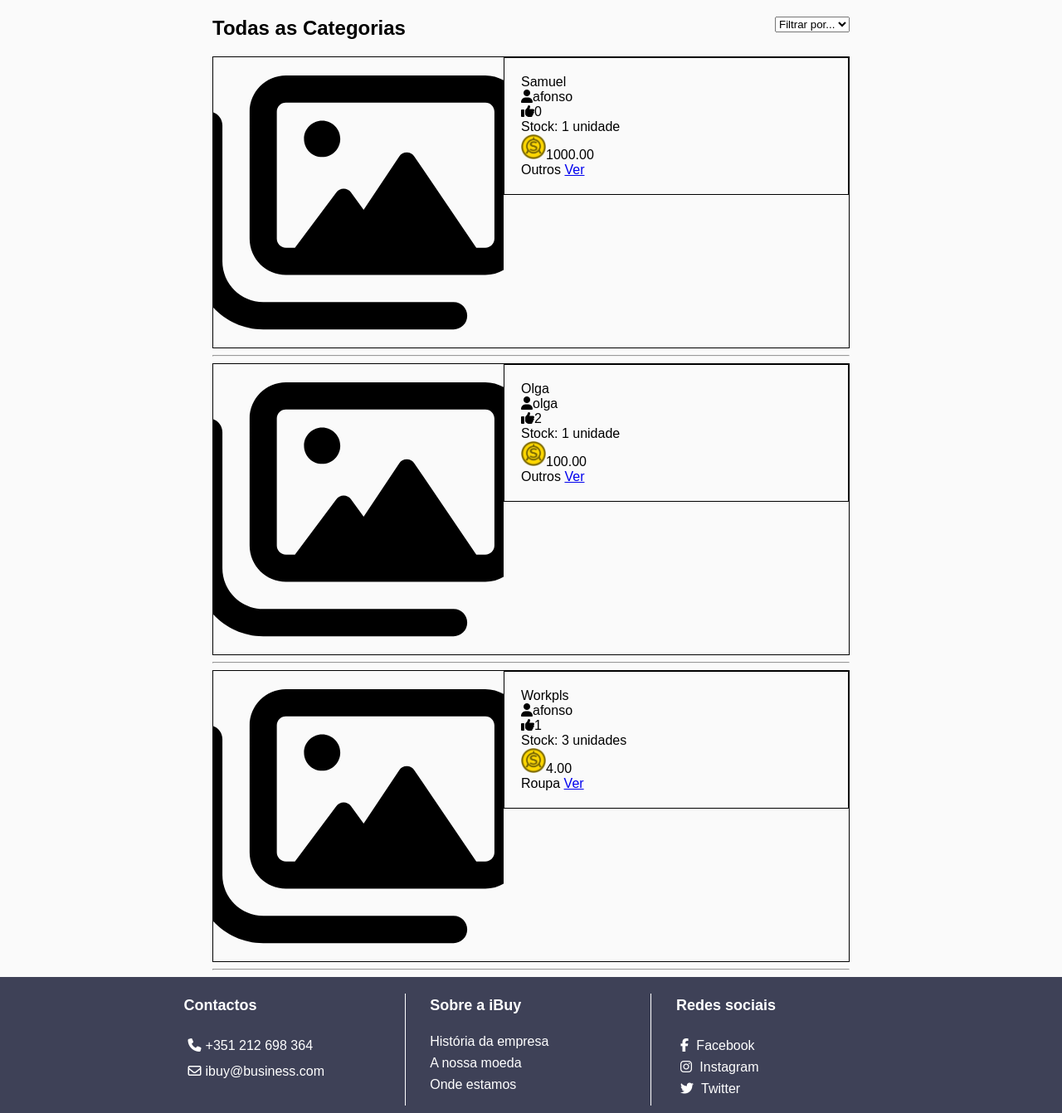
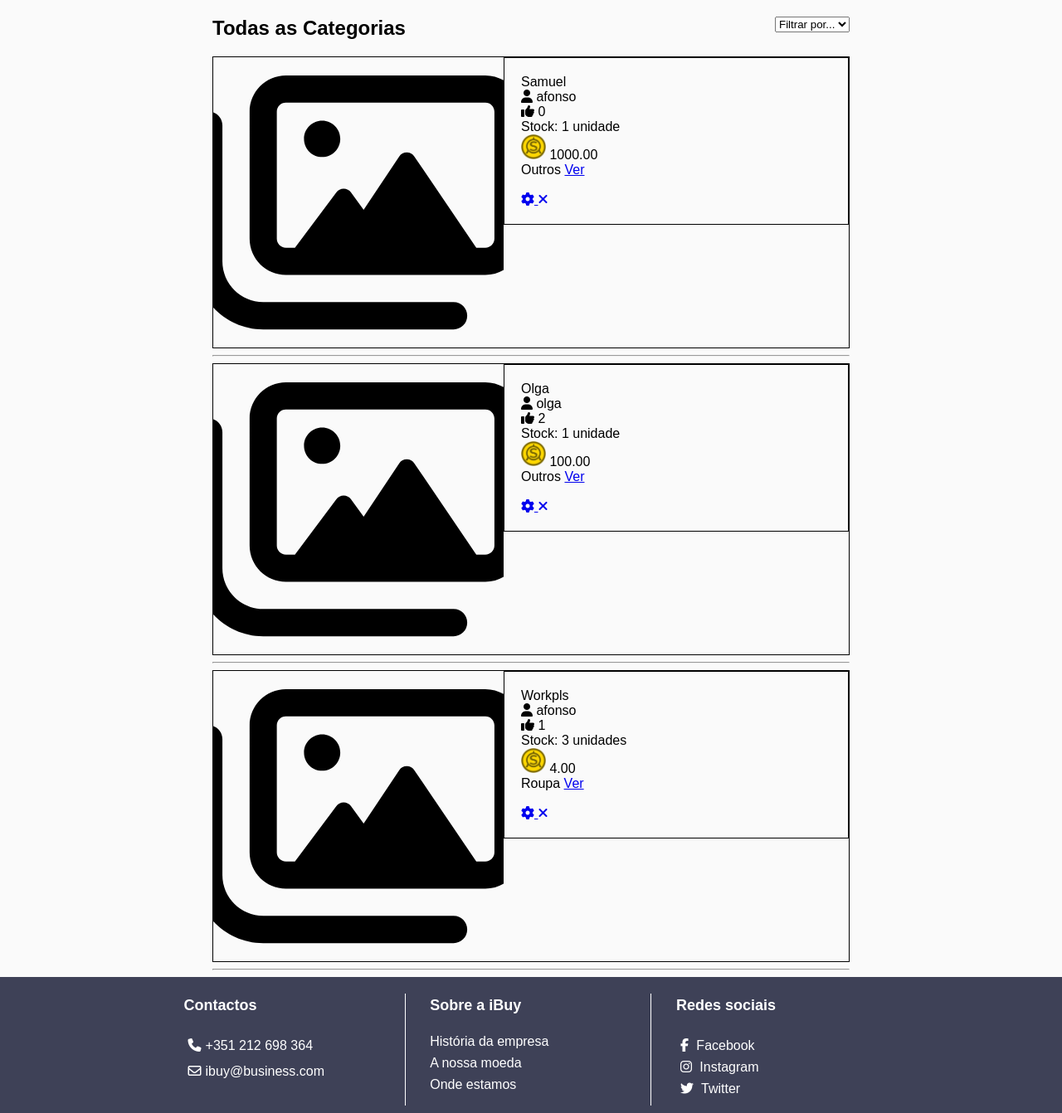
Before and after one commit to samuel0correia/ibuypr, a Django app: page /ibuy/ in a window 1280 px wide. Shown: the part 60-1402 px from the top of the page at 83% size. Run offline with Django 4.2, Linux system fonts and the light colour scheme; a user stored in the database is signed in; data comes from the database, SQL or seed files in the repository; both versions use the stored data as it was after the commit; some libraries are stand-ins or nearby versions.

Commit message:
Algumas alterações ao index para o administrador

```diff
--- a/ibuypr/ibuy/templates/ibuy/index.html
+++ b/ibuypr/ibuy/templates/ibuy/index.html
@@ -45,7 +45,7 @@
                 <a id="category" href="#">Categorias<section class="sidebar-btns-symbols"><i id="category-symbol" class="fa-solid fa-angle-right"></i></section></a>
                 <a href="{% url 'ibuy:carrinho' %}">Carrinho<section class="sidebar-btns-symbols"><i class="fa-solid fa-cart-shopping"></i></section></a>
 
-                {% if request.user.is_authenticated %}
+                {% if request.user.is_authenticated and not request.user.is_superuser %}
                     <a href="{% url 'ibuy:meusprodutos' %}">Meus Produtos<section class="sidebar-btns-symbols"><i class="fa-solid fa-cubes"></i></section></a>
                     <a href="{% url 'ibuy:criarproduto' %}">Criar Produto<section class="sidebar-btns-symbols"><i class="fa-regular fa-square-plus"></i></section></a>
                 {% endif %}
@@ -107,23 +107,33 @@
 
                 <section class="index-product-details-wrap">
                     <section class="index-product-name">{{ produto.nome }}</section>
-                    <section class="index-product-username"><i class="fa-solid fa-user"></i>{{ produto.user.username }}</section>
-                    <section class="index-product-likes"><i class="fa-solid fa-thumbs-up"></i>{{ produto.total_likes }}</section>
+                    <section class="index-product-username"><i class="fa-solid fa-user"></i> {{ produto.user.username }}</section>
+                    <section class="index-product-likes"><i class="fa-solid fa-thumbs-up"></i> {{ produto.total_likes }}</section>
                     <section class="index-product-likes">Stock: {{ produto.quantidade }} unidade{{ produto.quantidade|pluralize }}</section>
-                    <section class="index-product-name"><img src="{% static 'ibuy/images/coin.png' %}" alt="Moeda do website" width="30" height="30">{{ produto.preco }}</section>
+                    <section class="index-product-name"><img src="{% static 'ibuy/images/coin.png' %}" alt="Moeda do website" width="30" height="30"> {{ produto.preco }}</section>
 
                     {{ produto.categoria }}
 
                     <a href="{% url 'ibuy:produto' produto.id %}">
                         Ver
                     </a>
+                    {% if user.is_superuser %}
+                    <br>
+                    <br>
+                    <a href="{% url 'ibuy:alterarproduto' produto.id %}">
+                        <i class="fa-solid fa-gear"></i>
+                    </a>
+                    <a href="{% url 'ibuy:apagarproduto' produto.id %}">
+                        <i class="fa fa-times" aria-hidden="true"></i>
+                    </a>
+                    {% endif %}
                 </section>
             </section>
             <hr>
             {% endfor %}
 
         {% else %}
-        <p>Nao existem produtos.</p>
+        <p>Não existem produtos.</p>
         {% endif %}
 
         {% endblock %}
```
Also changed, not shown: ibuypr/db.sqlite3.
